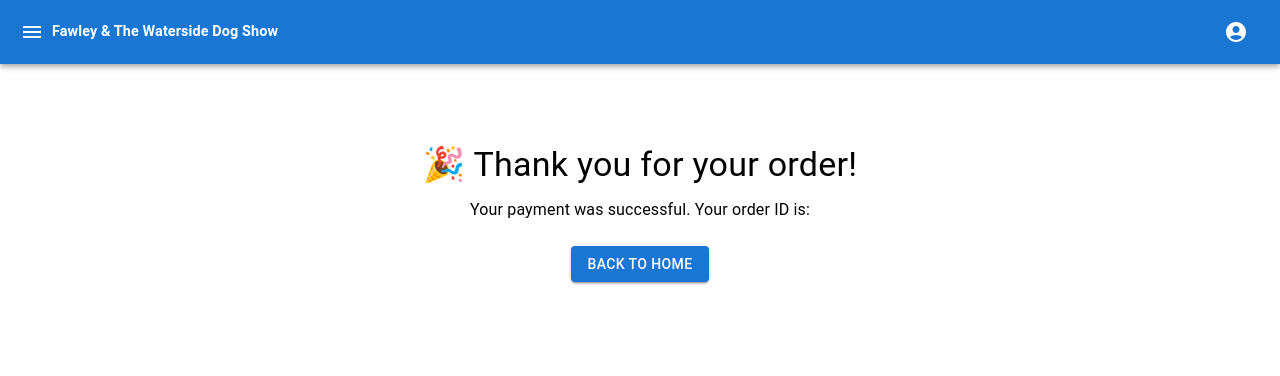
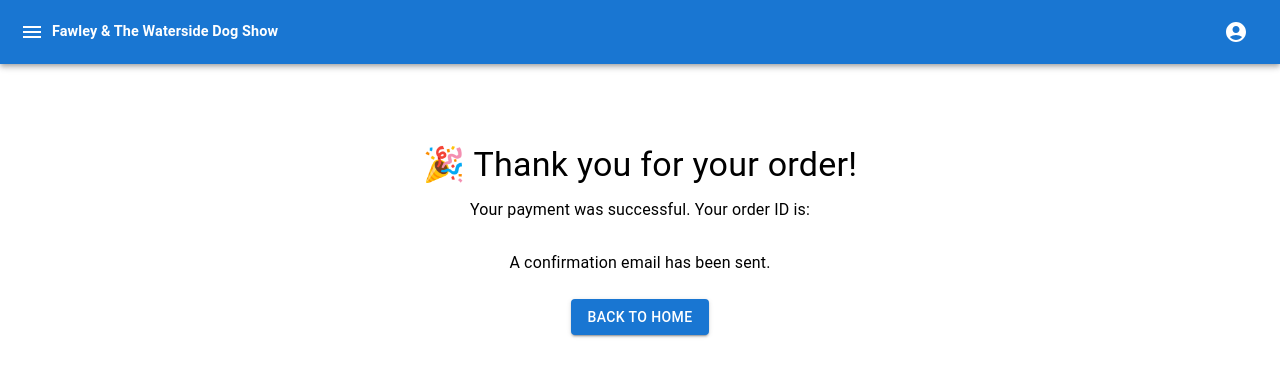
Before and after one commit to eddiemosh/fawley-waterside-dog-show, a React (Create React App) app: page /order-success in a window 1280 px wide. Shown: the top 376 px of the page. Built offline with nearby package versions, Linux system fonts and the light colour scheme.

Commit message:
order success and failure

```diff
--- a/src/components/order-complete/order-confirmation.css
+++ b/src/components/order-complete/order-confirmation.css
@@ -19,5 +19,5 @@
     font-family: monospace;
     font-size: 16px;
     color: #555;
-    margin-top: 5px;
+    margin-top: 5px !important;
 }
--- a/src/components/order-complete/order-success.js
+++ b/src/components/order-complete/order-success.js
@@ -19,6 +19,10 @@ const OrderSuccess = () => {
             <Typography variant="h6" className="order-id">
                 {orderId}
             </Typography>
+            <Typography variant="body1" className="order-message">
+                <br />
+                A confirmation email has been sent.
+            </Typography>
             <Button
                 variant="contained"
                 color="primary"
```
